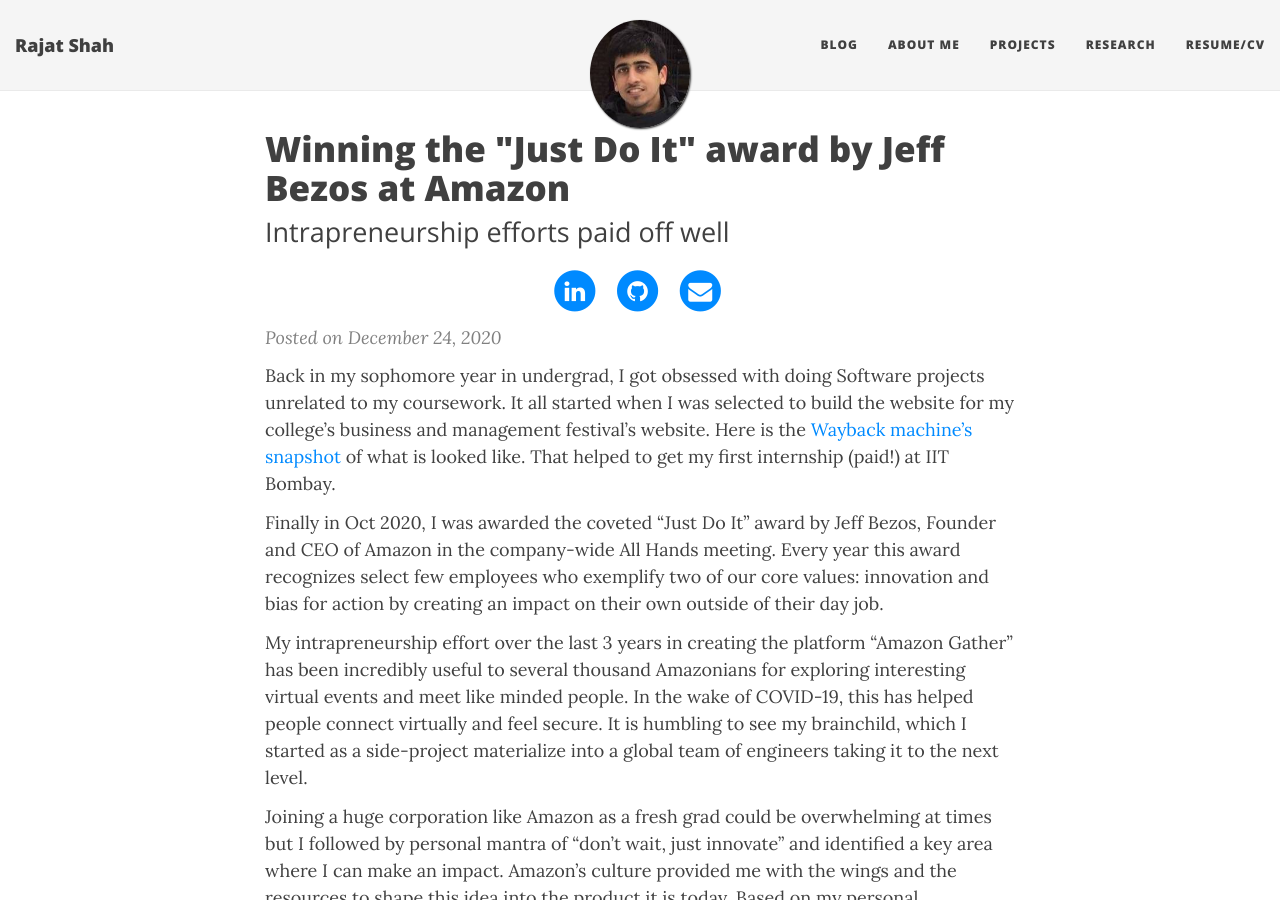
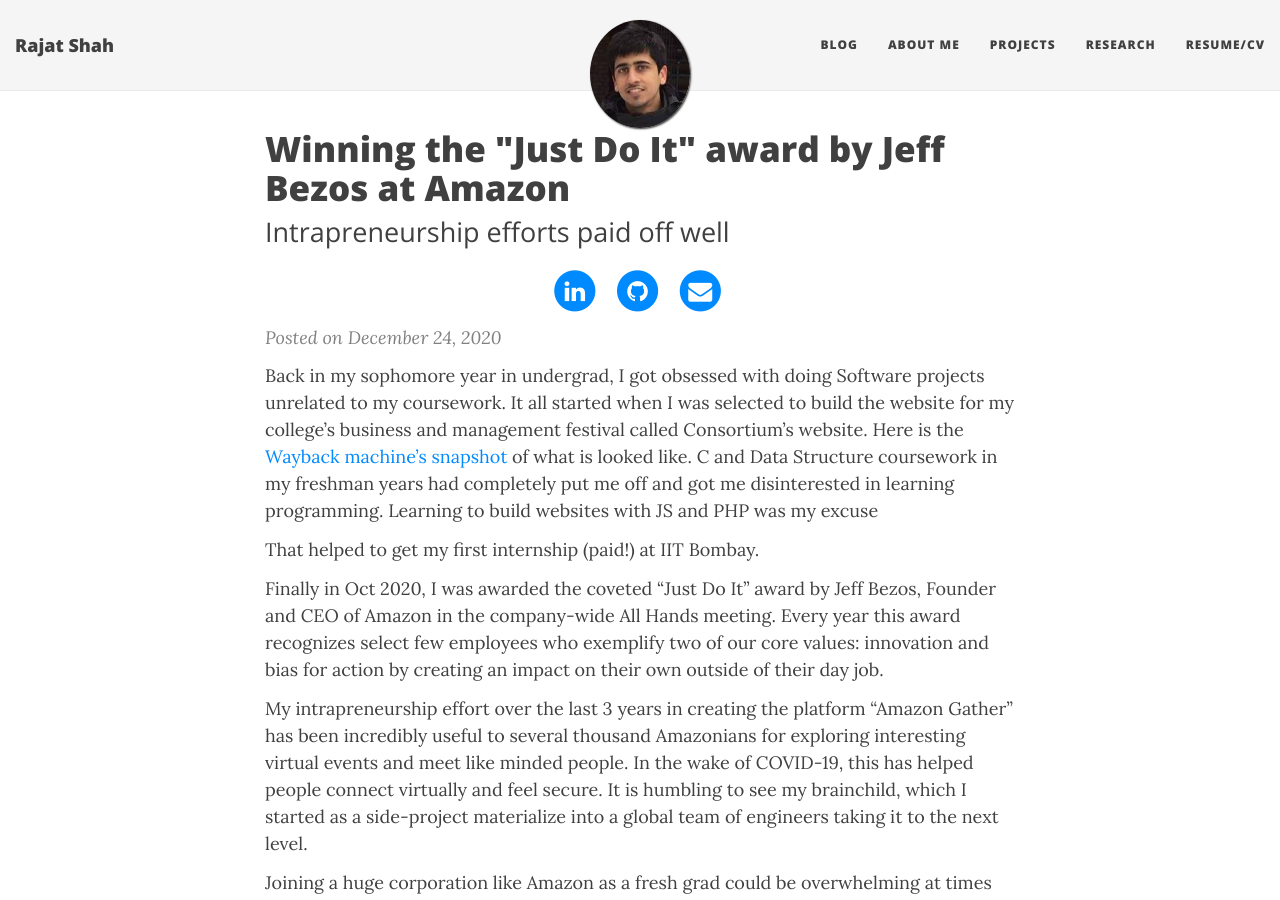
Before and after one commit to shahrajat/shahrajat.github.io, a Jekyll site: the page built from _posts/2020-12-24-amazon-just-do-it-award-jeff-bezos.md, in a window 1280 px wide and 900 px high. Built offline with Jekyll 4.4.1, drawn with Linux system fonts in a browser that asks for light colours; nearby versions of some CDN libraries; comment, search, counter and statistics services are not loaded.

Commit message:
Update 2020-12-24-amazon-just-do-it-award-jeff-bezos.md

```diff
--- a/_posts/2020-12-24-amazon-just-do-it-award-jeff-bezos.md
+++ b/_posts/2020-12-24-amazon-just-do-it-award-jeff-bezos.md
@@ -7,7 +7,8 @@
 published: true
 ---
 
-Back in my sophomore year in undergrad, I got obsessed with doing Software projects unrelated to my coursework. It all started when I was selected to build the website for my college's business and management festival's website. Here is the [Wayback machine's snapshot](https://web.archive.org/web/20120315191008/http://www.consortiumvnit.com/index.php) of what is looked like.
+Back in my sophomore year in undergrad, I got obsessed with doing Software projects unrelated to my coursework. It all started when I was selected to build the website for my college's business and management festival called Consortium's website. Here is the [Wayback machine's snapshot](https://web.archive.org/web/20120315191008/http://www.consortiumvnit.com/index.php) of what is looked like. C and Data Structure coursework in my freshman years had completely put me off and got me disinterested in learning programming. Learning to build websites with JS and PHP was my excuse
+
 That helped to get my first internship (paid!) at IIT Bombay.
 
 Finally in Oct 2020, I was awarded the coveted "Just Do It" award by Jeff Bezos, Founder and CEO of Amazon in the company-wide All Hands meeting. Every year this award recognizes select few employees who exemplify two of our core values: innovation and bias for action by creating an impact on their own outside of their day job.
```
